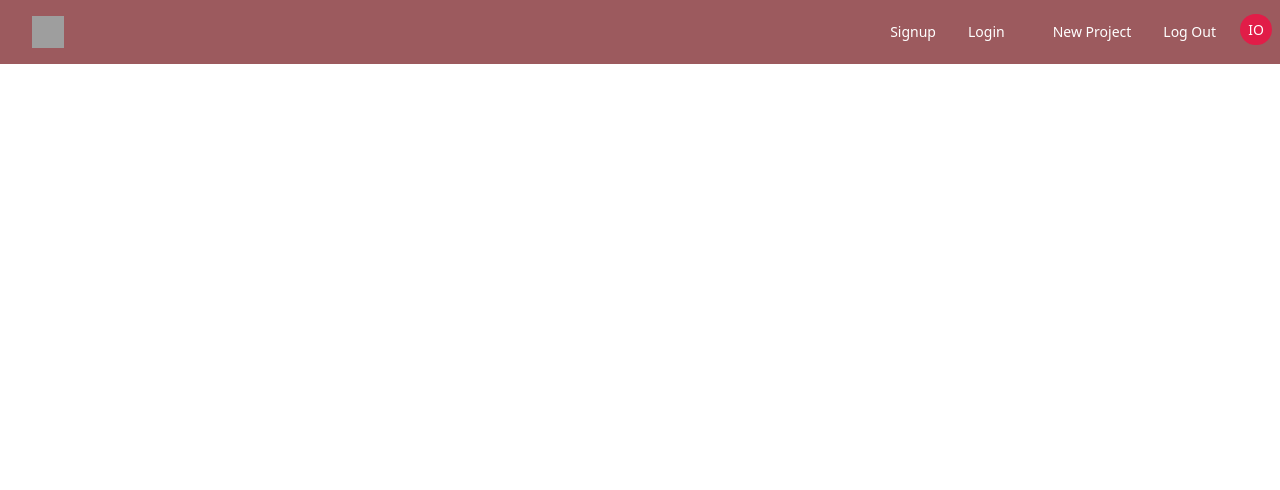
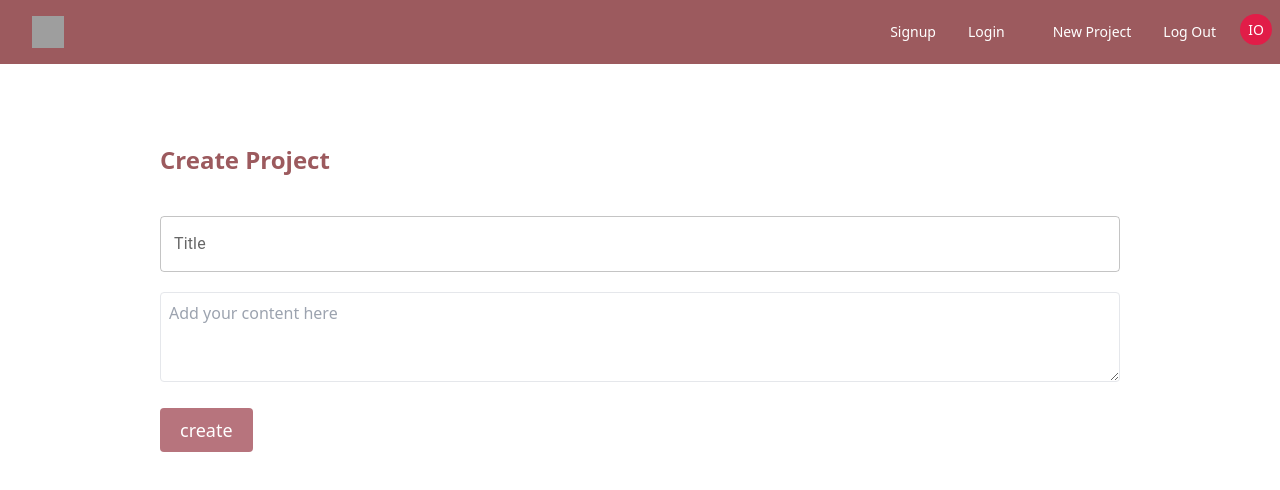
Before and after one commit to O-tega/React-mini-Dashboard, a React (Create React App) app: page /createproject in a window 1280 px wide. Shown: the top 490 px of the page. Built offline with nearby package versions, Linux system fonts and the light colour scheme; grey boxes are pictures that could not be loaded.

Commit message:
create project page

```diff
--- a/src/App.js
+++ b/src/App.js
@@ -4,6 +4,7 @@ import SignIn from './components/auth/SignIn';
 import SignUp from './components/auth/SignUp';
 import Dashboard from './components/dashboard/Dashboard';
 import Navbar from './components/layouts/Navbar';
+import CreateProject from './components/projects/CreateProject';
 import ProductDetails from './components/projects/ProjectDetails';
 import './index.css';
 
@@ -16,6 +17,7 @@ const App =()=>{
         <Route path='/project/:id' element={<ProductDetails/>}/>
         <Route path='/signin' element={<SignIn/>}/>
         <Route path='/signup' element={<SignUp/>}/>
+        <Route path='/createproject' element={<CreateProject/>}/>
       </Routes>
     </div>
   )
--- a/src/components/layouts/SignedInLinks.js
+++ b/src/components/layouts/SignedInLinks.js
@@ -6,7 +6,7 @@ const SignedInLinks =()=>{
     return(
         <div>
             <ul className='text-white text-sm md:flex'>
-                <li className='sil'><NavLink to='#' >New Project</NavLink></li>
+                <li className='sil'><NavLink to='/createproject' >New Project</NavLink></li>
                 <li className='sil mr-4'><NavLink to='#' >Log Out</NavLink></li>
                 <li className='mt-2 absolute top-2 right-2 md:mt-3'><NavLink to='#' className=' rounded-full bg-rose-600 font-medium hover:bg-rose-700 py-1.5 px-2 '>IO</NavLink></li>
             </ul>
--- a/src/components/projects/CreateProject.js
+++ b/src/components/projects/CreateProject.js
@@ -0,0 +1,64 @@
+import React, { useState } from "react";
+import TextField from "@mui/material/TextField";
+import { TextareaAutosize } from "@mui/material";
+
+const CreateProject = () => {
+	const [title, setTitle] =
+		useState("");
+	const [content, setContent] =
+		useState("");
+
+	const handleSubmit = (e) => {
+		e.preventDefault();
+		console.log(title, content);
+		setTitle("");
+		setContent("");
+	};
+
+	return (
+		<div className='my-20'>
+			<form
+				className='flex justify-center'
+				onSubmit={handleSubmit}>
+				<div className='w-9/12 flex flex-col'>
+					<div className='mb-5'>
+						<div>
+							<p className='text-2xl font-bold pb-10 text-[#9c5a5e]'>
+								Create Project
+							</p>
+						</div>
+						<TextField
+							id='title'
+							label='Title'
+							variant='outlined'
+							className='w-full'
+							onChange={(e) =>
+								setTitle(e.target.value)
+							}
+						/>
+					</div>
+					<div className='mb-5'>
+						<TextareaAutosize
+							minRows={3}
+							id='content'
+							placeholder='Add your content here'
+							className='w-full border p-2 rounded'
+							onChange={(e) =>
+								setContent(
+									e.target.value
+								)
+							}
+						/>
+					</div>
+					<div>
+						<button className='rounded py-2 px-5 bg-[#b7747d] hover:bg-[#9c5a5e] text-white text-lg font-medium'>
+							create
+						</button>
+					</div>
+				</div>
+			</form>
+		</div>
+	);
+};
+
+export default CreateProject;
```
